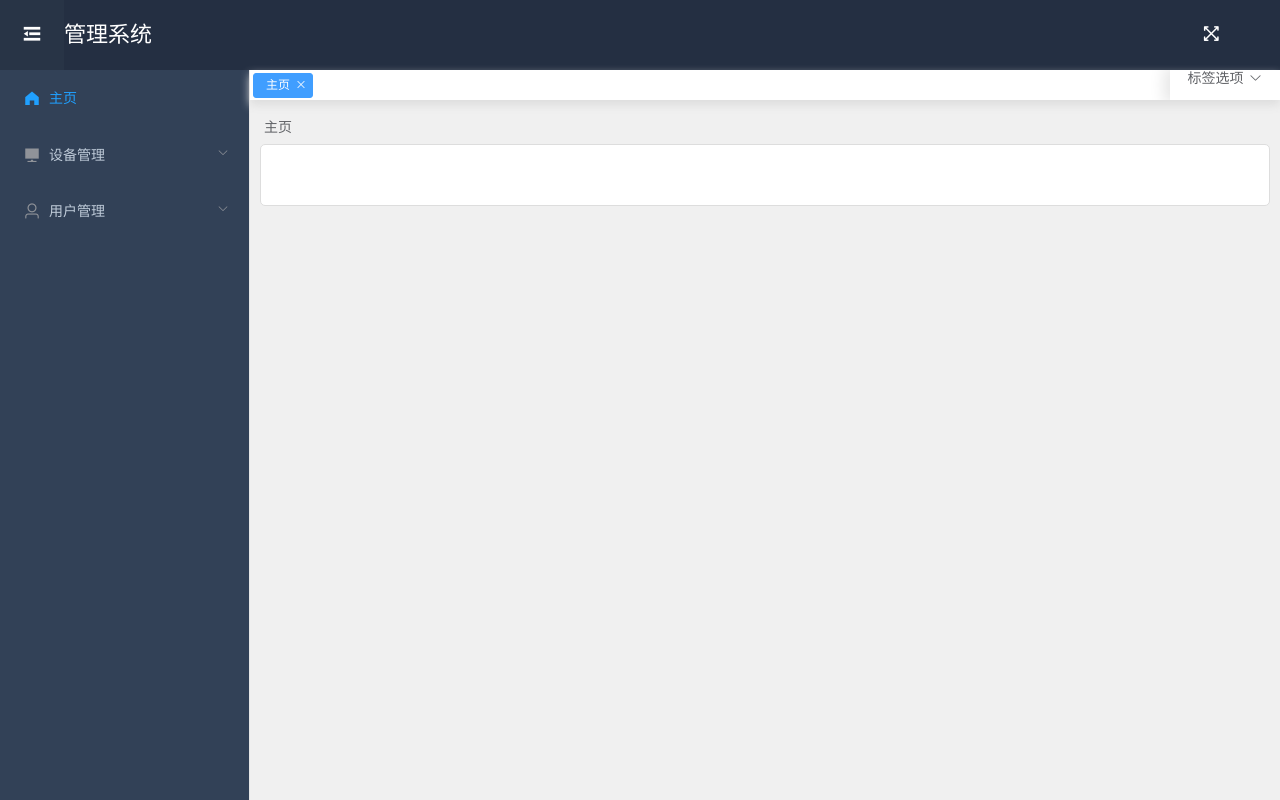
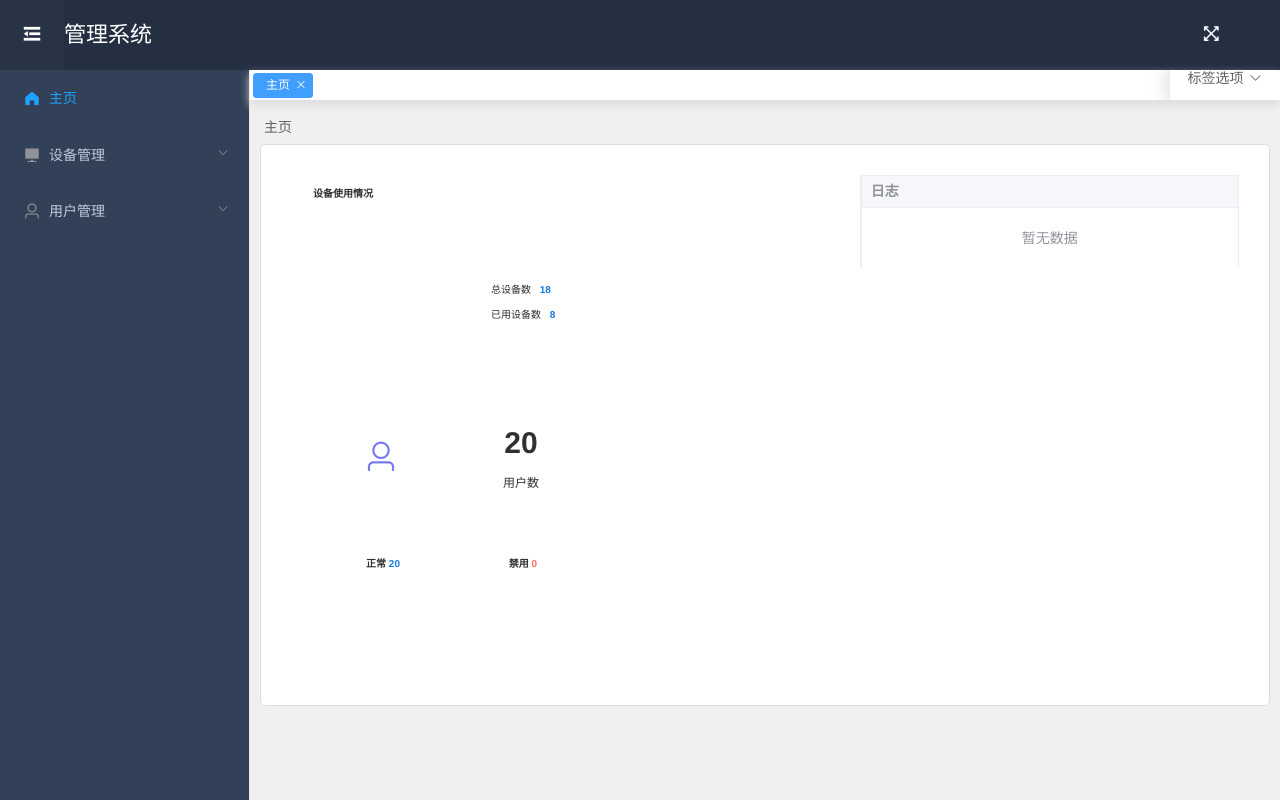
Before and after one commit to sejimai/vue-manage-system, a Vue app: page /#/Home in a window 1280 px wide. Built offline with nearby package versions, Linux system fonts and the light colour scheme.

Commit message:
[BP] add Home page
Add Home page.

```diff
--- a/package.json
+++ b/package.json
@@ -15,6 +15,8 @@
   "dependencies": {
     "@vue/cli": "^4.5.15",
     "axios": "^0.24.0",
+    "echarts": "^5.2.2",
+    "echarts-liquidfill": "^3.1.0",
     "element-plus": "^1.2.0-beta.6",
     "element-ui": "^2.15.6",
     "vue": "^2.5.2",
--- /dev/null
+++ b/src/components/common/DeviceChart.vue
@@ -0,0 +1,143 @@
+<template>
+  <div class="ibox">
+    <div class="ibox-title">设备使用情况</div>
+    <div class="ibox-content">
+      <div
+        class="demo-chart liquidfill-chart"
+        id="device-chart"
+      ></div>
+      <div class="echarts-font echarts-font-padding">
+        <ul>
+          <li>
+            总设备数
+            <span> {{ totalDeviceNum }} </span>
+          </li>
+          <li>
+            已用设备数
+            <span> {{ usedDeviceNum}} </span>
+          </li>
+        </ul>
+      </div>
+    </div>
+  </div>
+</template>
+
+<script>
+import * as echarts from "echarts";
+export default {
+  data() {
+    return {
+      usedDeviceNum: 8,
+      totalDeviceNum: 18,
+      enableUserNum: 20,
+      totalUserNum: 20,
+    };
+  },
+  mounted() {
+    this.initChart();
+  },
+  methods: {
+    initChart() {
+      let getChart = echarts.init(document.getElementById("device-chart"));
+      var option = {
+        tooltip: {
+          show: true,
+          trigger: "item",
+          formatter:
+            "可用：" + String(this.totalDeviceNum - this.usedDeviceNum),
+        },
+        series: [
+          {
+            type: "liquidFill",
+            radius: "150px",
+            data: [this.usedDeviceNum / this.totalDeviceNum],
+            label: {
+              normal: {
+                color: "#27e5f1",
+                insideColor: "#fff",
+                textStyle: {
+                  fontSize: 40,
+                  fontWeight: "bold",
+                },
+              },
+            },
+            color: [
+              {
+                type: "linear",
+                x: 0,
+                y: 1,
+                x2: 0,
+                y2: 0,
+                colorStops: [
+                  {
+                    offset: 1,
+                    color: ["#6a7feb"],
+                  },
+                  {
+                    offset: 0,
+                    color: ["#27e5f1"],
+                  },
+                ],
+                global: false,
+              },
+            ],
+            outline: {
+              show: true,
+              borderDistance: 5,
+              itemStyle: {
+                borderColor: "#27e5f1",
+                borderWidth: 3,
+              },
+            },
+          },
+        ],
+      };
+
+      getChart.setOption(option);
+    },
+  },
+};
+</script>
+
+<style scope>
+.ibox {
+  margin: 0;
+}
+.ibox-title {
+  font-size: 14px;
+  font-weight: bold;
+  color: #303133;
+  min-height: 40px;
+  height: 40px;
+  border-width: 1px 0 0;
+  padding-top: 10px;
+  margin-left: 22px;
+}
+.ibox-content {
+  height: 160px;
+  padding: 0;
+}
+.demo-chart {
+  height: 160px;
+  padding: 0;
+}
+.liquidfill-chart {
+  width: 200px;
+  float: left;
+}
+.echarts-font ul li {
+  list-style: none;
+  font-size: 10px;
+  color: #303133;
+  padding-bottom: 10px;
+}
+.echarts-font ul li span {
+  padding-left: 6px;
+  color: #167be0;
+  font-size: 10px;
+  font-weight: bold;
+}
+.echarts-font-padding {
+  padding-top: 56px;
+}
+</style>
--- /dev/null
+++ b/src/components/common/UserChart.vue
@@ -0,0 +1,114 @@
+<template>
+  <div class="ibox">
+    <div class="ibox-content">
+      <div class="basic-wrapper">
+        <div class="basic-icon-wrapper">
+          <i class="basic-icon el-icon-user"></i>
+        </div>
+        <div class="basic-info">
+          <p class="basic-info-data">
+            <a class="with-link">
+              {{ totalUserNum }}
+            </a>
+          </p>
+          <span class="basic-info-label"> 用户数 </span>
+        </div>
+      </div>
+    </div>
+    <div class="ibox-title">
+      <ul>
+        <li class="type-li">
+          正常
+          <span class="type-normal">{{ enableUserNum }}</span>
+        </li>
+        <li class="type-li">
+          禁用
+          <span class="error_vms">{{ disableUserNum }}</span>
+        </li>
+      </ul>
+    </div>
+  </div>
+</template>
+
+<script>
+export default {
+  data() {
+    return {
+      totalUserNum: 20,
+      enableUserNum: 20,
+      disableUserNum: 0,
+    };
+  },
+};
+</script>
+
+<style>
+.ibox {
+  margin: 0;
+}
+.ibox-content {
+  height: 160px;
+  padding: 0;
+}
+.basic-wrapper {
+  display: flex;
+  padding-left: 40px;
+  padding-top: 30px;
+}
+.basic-icon-wrapper {
+  padding-top: 10px;
+  padding-left: 10px;
+  padding-right: 10px;
+  width: 80px;
+  height: 80px;
+  background-color: rgba(navy, 0.8);
+  text-align: center;
+  line-height: 80px;
+}
+.basic-icon {
+  font-size: 35px;
+  color: rgb(121, 121, 240);
+}
+.basic-info {
+  flex: 0.6;
+  text-align: center;
+  max-width: 160px;
+  padding: 0 0 0 10px;
+  overflow: hidden;
+}
+.basic-info-data {
+  color: #303133;
+  font-size: 30px;
+  line-height: 56px;
+  font-weight: 600;
+  margin: 0;
+}
+.with-link {
+  color: #303133;
+  cursor: pointer;
+}
+.basic-info-label {
+  color: #303133;
+  font-size: 12px;
+  line-height: 24px;
+}
+.ibox-title {
+  font-size: 10px;
+  color: #303133;
+  width: 280px;
+}
+.ibox-title ul {
+  list-style: none;
+}
+.type-li {
+  width: 50%;
+  float: left;
+  text-align: center;
+}
+.type-normal {
+  color: #167be0;
+}
+.error_vms {
+  color: #f56c6b;
+}
+</style>
--- a/src/components/page/Home.vue
+++ b/src/components/page/Home.vue
@@ -7,17 +7,45 @@
         </el-breadcrumb-item>
       </el-breadcrumb>
     </div>
-    <div class="container"></div>
+    <div class="container">
+      <div class="charts-container">
+        <deviceChart></deviceChart>
+        <userChart></userChart>
+      </div>
+      <div class="table-container">
+        <el-table
+          :data="logList"
+          border
+          class="table"
+          ref="multipleTable"
+          header-cell-class-name="table-header"
+        >
+          <el-table-column
+            prop="log"
+            label="日志"
+            align="left"
+          ></el-table-column>
+        </el-table>
+      </div>
+    </div>
   </div>
 </template>
 
 <script>
+import deviceChart from "../common/DeviceChart.vue";
+import userChart from "../common/UserChart.vue";
 import { fetchData } from "../../api/index";
 import Axios from "axios";
 import Vue from "vue";
 export default {
   data() {
-    return {};
+    return {
+      logList: [],
+    };
+  },
+  components: {
+    deviceChart,
+    userChart,
   },
   created() {
     this.getPage();
@@ -29,4 +57,19 @@ export default {
 </script>
 
 <style scoped>
+.charts-container {
+  width: 60%;
+  float: left;
+}
+.table-container {
+  width: 40%;
+  float: left;
+}
+.table {
+  width: 100%;
+  font-size: 14px;
+}
+.container {
+  height: 500px;
+}
 </style>
--- a/src/main.js
+++ b/src/main.js
@@ -10,11 +10,14 @@ import './components/common/directives';
 import globalData from '@/api/global_data.js'
 import axios from '../node_modules/axios';
 import qs from '../node_modules/qs';
+import * as echarts from 'echarts';
+import 'echarts-liquidfill'
 import 'element-plus/dist/index.css'
 
 Vue.prototype.GLOBAL = globalData;
 Vue.prototype.$axios = axios; //全局注册，使用方法为:this.$axios
 Vue.prototype.qs = qs;
+Vue.prototype.$echarts = echarts;
 Vue.config.productionTip = false;
 Vue.use(VueI18n);
 Vue.use(ElementUI, {
```
Also changed, not shown: 1 other file (tests, documents, lock files or other folders).
